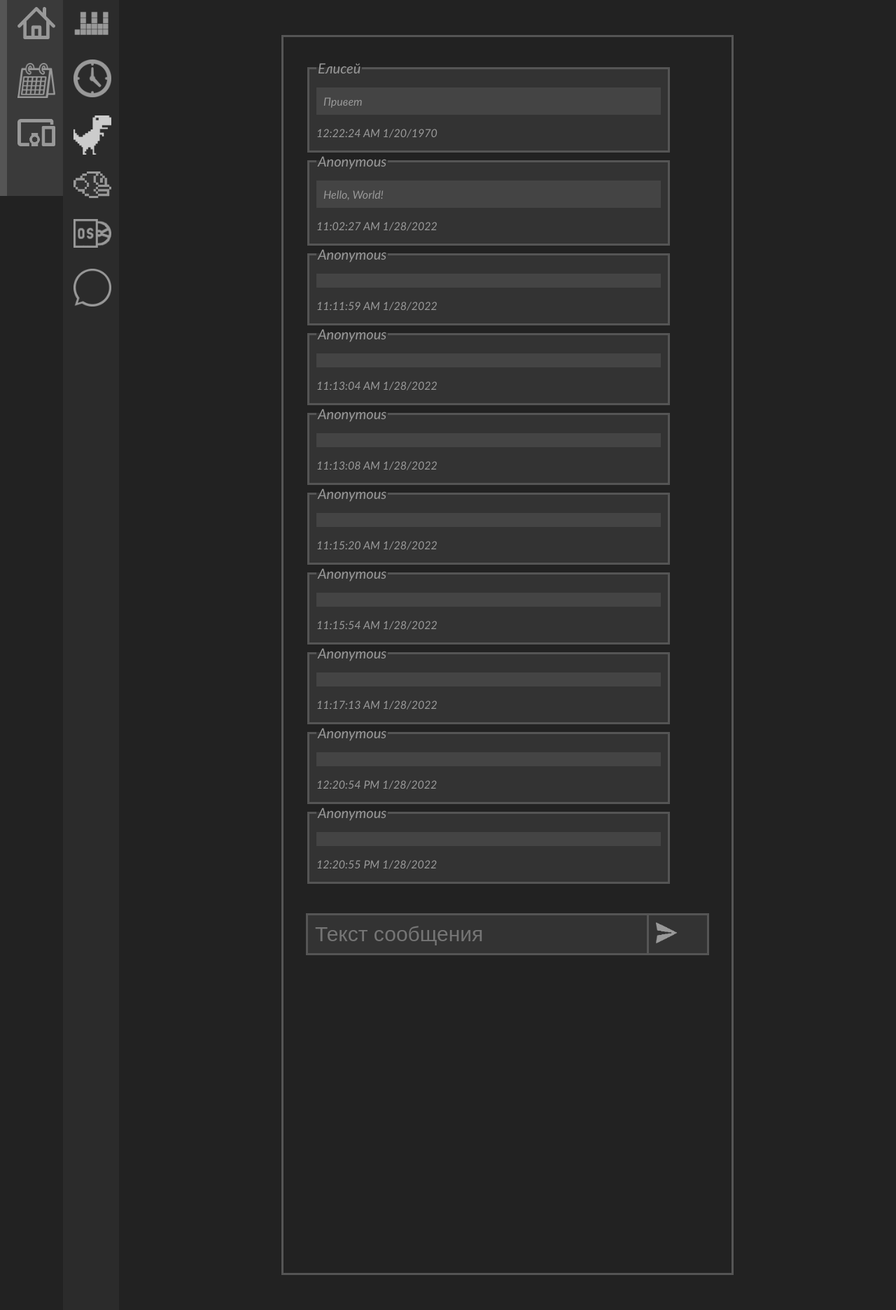
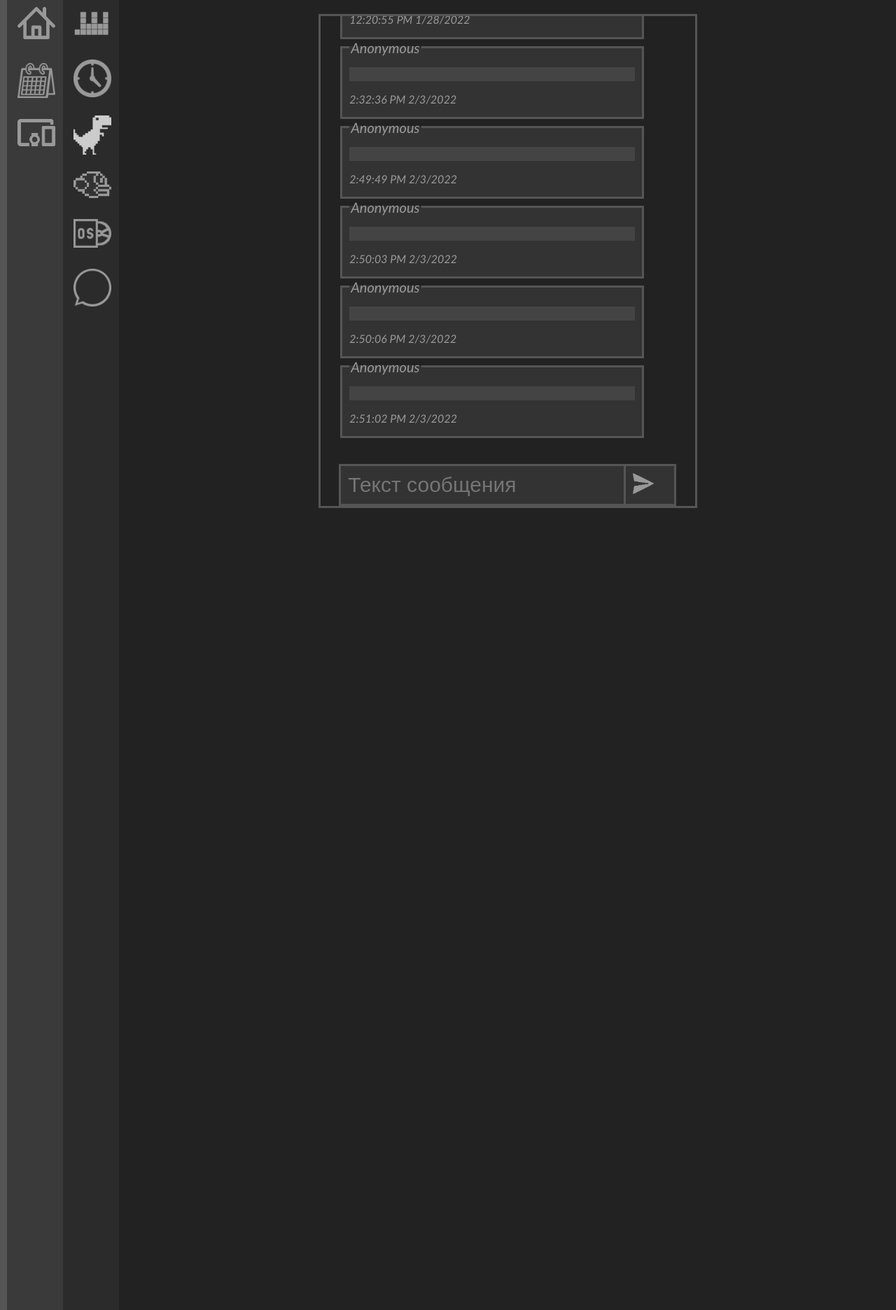
Before and after one commit to YelKar/Server_2.0, a Flask app: page /messenger in a window 1280 px wide. Shown: the part 100-1972 px from the top of the page at 70% size. Run offline with Flask 2, Linux system fonts and the light colour scheme.

Commit message:
debug messenger

```diff
--- a/app/static/files/messages.txt
+++ b/app/static/files/messages.txt
@@ -1 +1 @@
-{"messages": [{"username": "Елисей", "text": "Привет", "timestamp": 1642944782.0538435}, {"username": "Anonymous", "text": "Hello, World!", "timestamp": 1643367747381}, {"username": "Anonymous", "text": "", "timestamp": 1643368319887}, {"username": "Anonymous", "text": "", "timestamp": 1643368384929}, {"username": "Anonymous", "text": "", "timestamp": 1643368388581}, {"username": "Anonymous", "text": "", "timestamp": 1643368520168}, {"username": "Anonymous", "text": "", "timestamp": 1643368554582}, {"username": "Anonymous", "text": "", "timestamp": 1643368633326}, {"username": "Anonymous", "text": "", "timestamp": 1643372454297}, {"username": "Anonymous", "text": "", "timestamp": 1643372455280}]}
+{"messages": [{"username": "Елисей", "text": "Привет", "timestamp": 1642944782.0538435}, {"username": "Anonymous", "text": "Hello, World!", "timestamp": 1643367747381}, {"username": "Anonymous", "text": "", "timestamp": 1643368319887}, {"username": "Anonymous", "text": "", "timestamp": 1643368384929}, {"username": "Anonymous", "text": "", "timestamp": 1643368388581}, {"username": "Anonymous", "text": "", "timestamp": 1643368520168}, {"username": "Anonymous", "text": "", "timestamp": 1643368554582}, {"username": "Anonymous", "text": "", "timestamp": 1643368633326}, {"username": "Anonymous", "text": "", "timestamp": 1643372454297}, {"username": "Anonymous", "text": "", "timestamp": 1643372455280}, {"username": "Anonymous", "text": "", "timestamp": 1643898756964}, {"username": "Anonymous", "text": "", "timestamp": 1643899789935}, {"username": "Anonymous", "text": "", "timestamp": 1643899803350}, {"username": "Anonymous", "text": "", "timestamp": 1643899806334}, {"username": "Anonymous", "text": "", "timestamp": 1643899862878}]}
--- a/app/static/scripts/messenger.js
+++ b/app/static/scripts/messenger.js
@@ -1,11 +1,10 @@
 var host = "http://192.168.1.3:2222"
 var get = "/messenger/get_messages"
 var send = "/messenger/send_messages"
-var json;
 after = 0
 
 var messenger = document.getElementById("messenger")
-messenger.scrollTo(0, 999999)
+
 
 function httpGet(url) {
     var xmlHttp = new XMLHttpRequest();
@@ -13,6 +12,8 @@ function httpGet(url) {
     xmlHttp.send( null );
     return JSON.parse(xmlHttp.responseText);
 }
+
+var json = httpGet(get)["messages"];
 
 
 
@@ -33,7 +34,6 @@ function to_document() {
         `
     }
     p.innerHTML = ans;
-
 }
 
 function listen(){
@@ -41,14 +41,13 @@ function listen(){
     var scroll = messenger.scrollTop + messenger.offsetHeight;
     var height = messenger.offsetHeight;
     var new_json = httpGet(get)["messages"];
-
-    if (json != new_json) {
-        to_document()
+    console.log(json == new_json, json, new_json)
+    if (json.length != new_json.length) {
+        json = new_json
         if (scroll >= height - 10) {
             messenger.scrollTo(0, 9999999)
         }
     }
-
 
 }
 
@@ -82,4 +81,6 @@ function enterMessage() {
 }
 
 listen()
+to_document()
+setTimeout(function () {messenger.scrollTo(0, 999999)}, 10)
 setInterval(listen, 1000)
--- a/app/templates/messenger.html
+++ b/app/templates/messenger.html
@@ -18,13 +18,13 @@
             border: 3px solid #555;
             width: 50%;
             min-width: 500px;
+            height: 700px;
             top: 150px;
             bottom: 50px;
 
             display: flex;
             flex-flow: column;
             align-items: center;
-            position: fixed;
             overflow-y: scroll;
         }
 
--- a/app/templates/other_base.html
+++ b/app/templates/other_base.html
@@ -5,6 +5,7 @@
     <style>
         body {
             position: fixed;
+            height: 100%;
         }
         #other ul {
             display: block;
```
